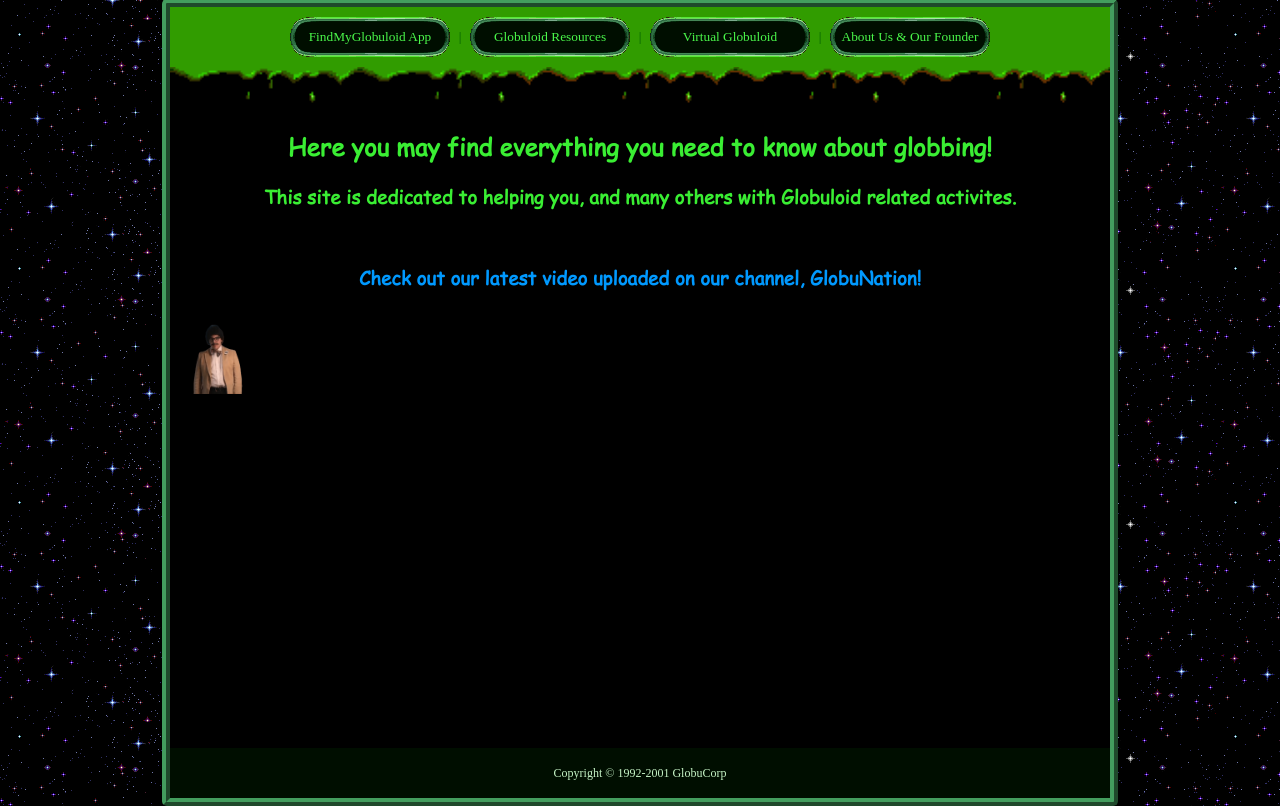
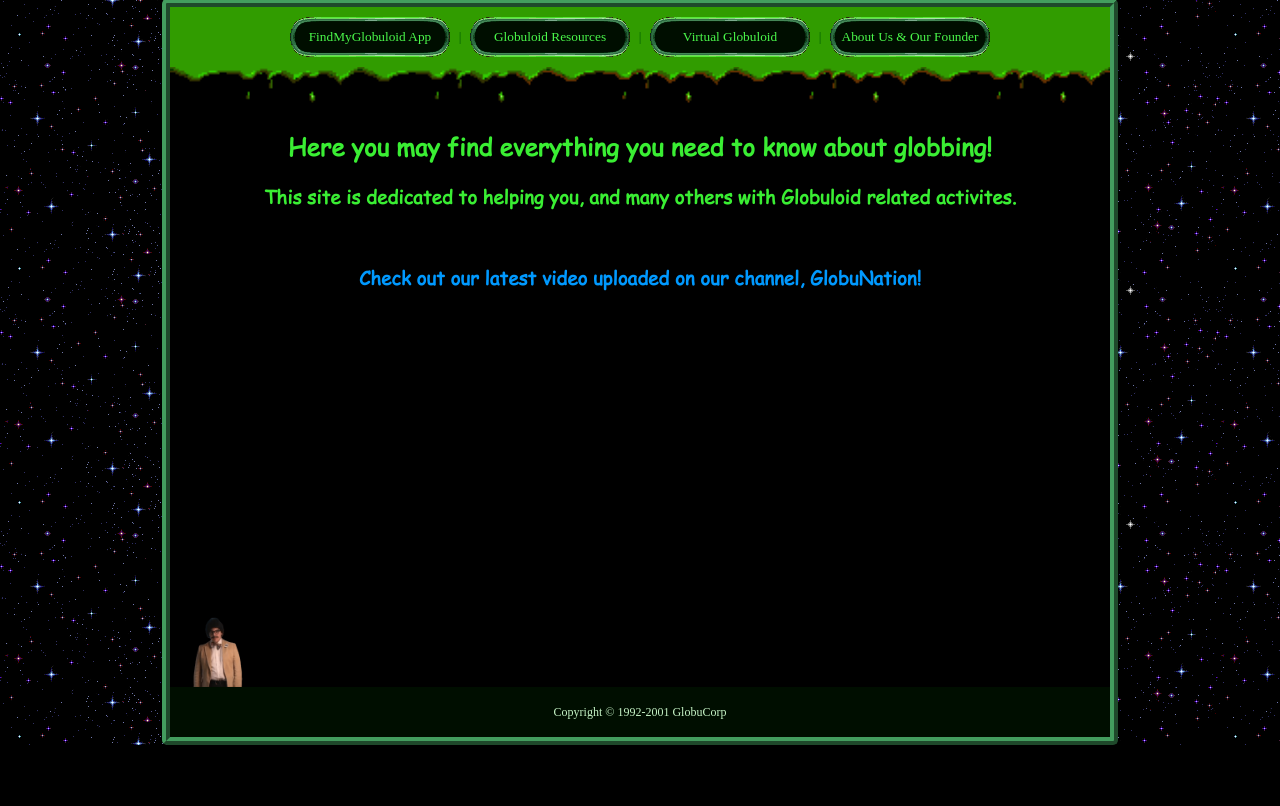
Before and after one commit to 8-BitAnt/globuloid.net, a PHP site: page / in a window 1280 px wide. Shown: the part 214-1020 px from the top of the page. After the commit the page ends 959 px from the top, so only its background shows below. Run offline with PHP 8.4, Linux system fonts and the light colour scheme.

Commit message:
Homepage update 2

```diff
--- a/style.css
+++ b/style.css
@@ -151,6 +151,7 @@ img{
 }
 
 .imgBottom{
+  margin-bottom: -37.70%;
 }
 
 /* th,td {
```
